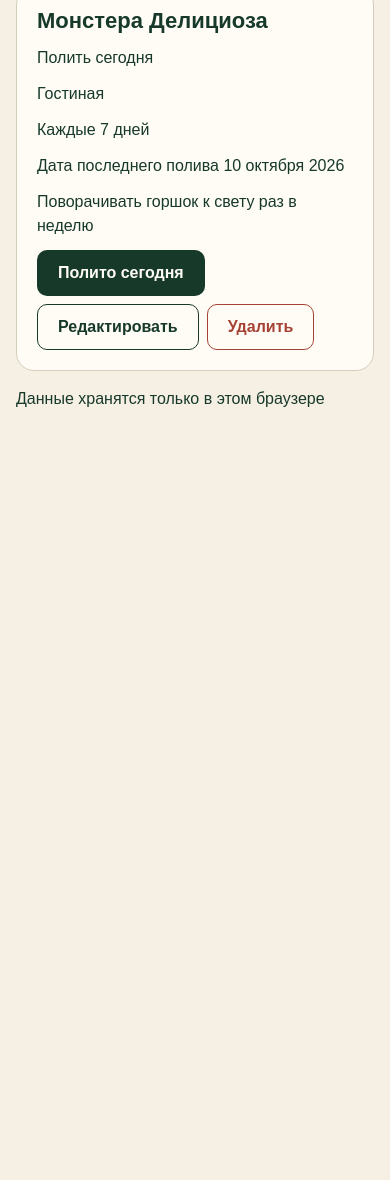
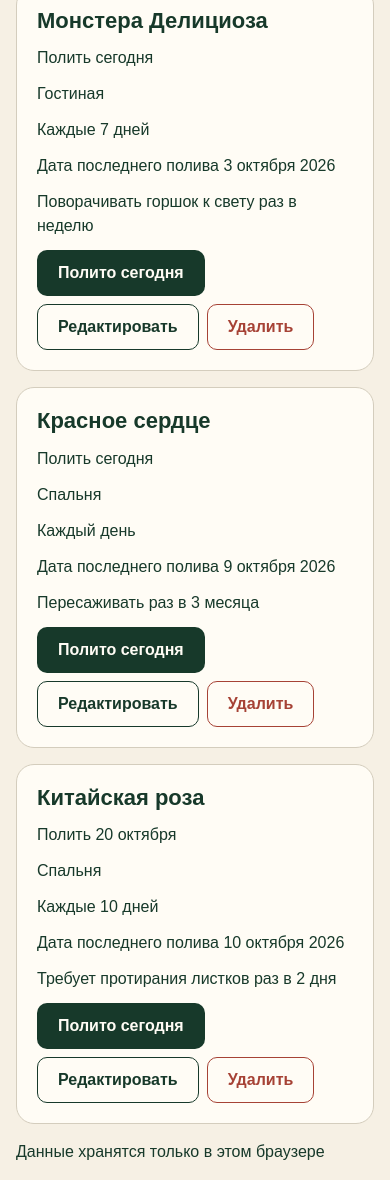
Before and after one commit to Kishkinev/home-plant-catalog, a website built with Vite: page index.html in a window 390 px wide. Shown: the part 730-1910 px from the top of the page. Before the commit the page ends 1157 px from the top, so only its background shows below. Built offline with nearby package versions, Linux system fonts and the light colour scheme.

Commit message:
Добавлены стили для сетки + адаптивные стили

```diff
--- a/index.html
+++ b/index.html
@@ -41,10 +41,56 @@
             <p class="plant-card__interval">Каждые 7 дней</p>
             <p class="plant-card__last-watering-date">
               Дата последнего полива
+              <time datetime="2026-10-10">3 октября 2026</time>
+            </p>
+            <p class="plant-card__note">
+              Поворачивать горшок к свету раз в неделю
+            </p>
+            <div class="plant-card__actions">
+              <button type="button" class="button button--primary">
+                Полито сегодня
+              </button>
+              <button type="button" class="button button--edit">
+                Редактировать
+              </button>
+              <button type="button" class="button button--delete">
+                Удалить
+              </button>
+            </div>
+          </article>
+          <article class="plant-card">
+            <h3 class="plant-card__title">Красное сердце</h3>
+            <p class="plant-card__status">Полить сегодня</p>
+            <p class="plant-card__room">Спальня</p>
+            <p class="plant-card__interval">Каждый день</p>
+            <p class="plant-card__last-watering-date">
+              Дата последнего полива
+              <time datetime="2026-10-10">9 октября 2026</time>
+            </p>
+            <p class="plant-card__note">Пересаживать раз в 3 месяца</p>
+            <div class="plant-card__actions">
+              <button type="button" class="button button--primary">
+                Полито сегодня
+              </button>
+              <button type="button" class="button button--edit">
+                Редактировать
+              </button>
+              <button type="button" class="button button--delete">
+                Удалить
+              </button>
+            </div>
+          </article>
+          <article class="plant-card">
+            <h3 class="plant-card__title">Китайская роза</h3>
+            <p class="plant-card__status">Полить 20 октября</p>
+            <p class="plant-card__room">Спальня</p>
+            <p class="plant-card__interval">Каждые 10 дней</p>
+            <p class="plant-card__last-watering-date">
+              Дата последнего полива
               <time datetime="2026-10-10">10 октября 2026</time>
             </p>
             <p class="plant-card__note">
-              Поворачивать горшок к свету раз в неделю
+              Требует протирания листков раз в 2 дня
             </p>
             <div class="plant-card__actions">
               <button type="button" class="button button--primary">
--- a/src/style.css
+++ b/src/style.css
@@ -149,3 +149,21 @@ textarea {
   color: var(--color-danger);
   border-color: var(--color-danger);
 }
+
+.plant-grid {
+  display: grid;
+  grid-template-columns: 1fr;
+  gap: 16px;
+}
+
+@media (min-width: 700px) {
+  .plant-grid {
+    grid-template-columns: repeat(2, minmax(0, 1fr));
+  }
+}
+
+@media (min-width: 1100px) {
+  .plant-grid {
+    grid-template-columns: repeat(3, minmax(0, 1fr));
+  }
+}
```
